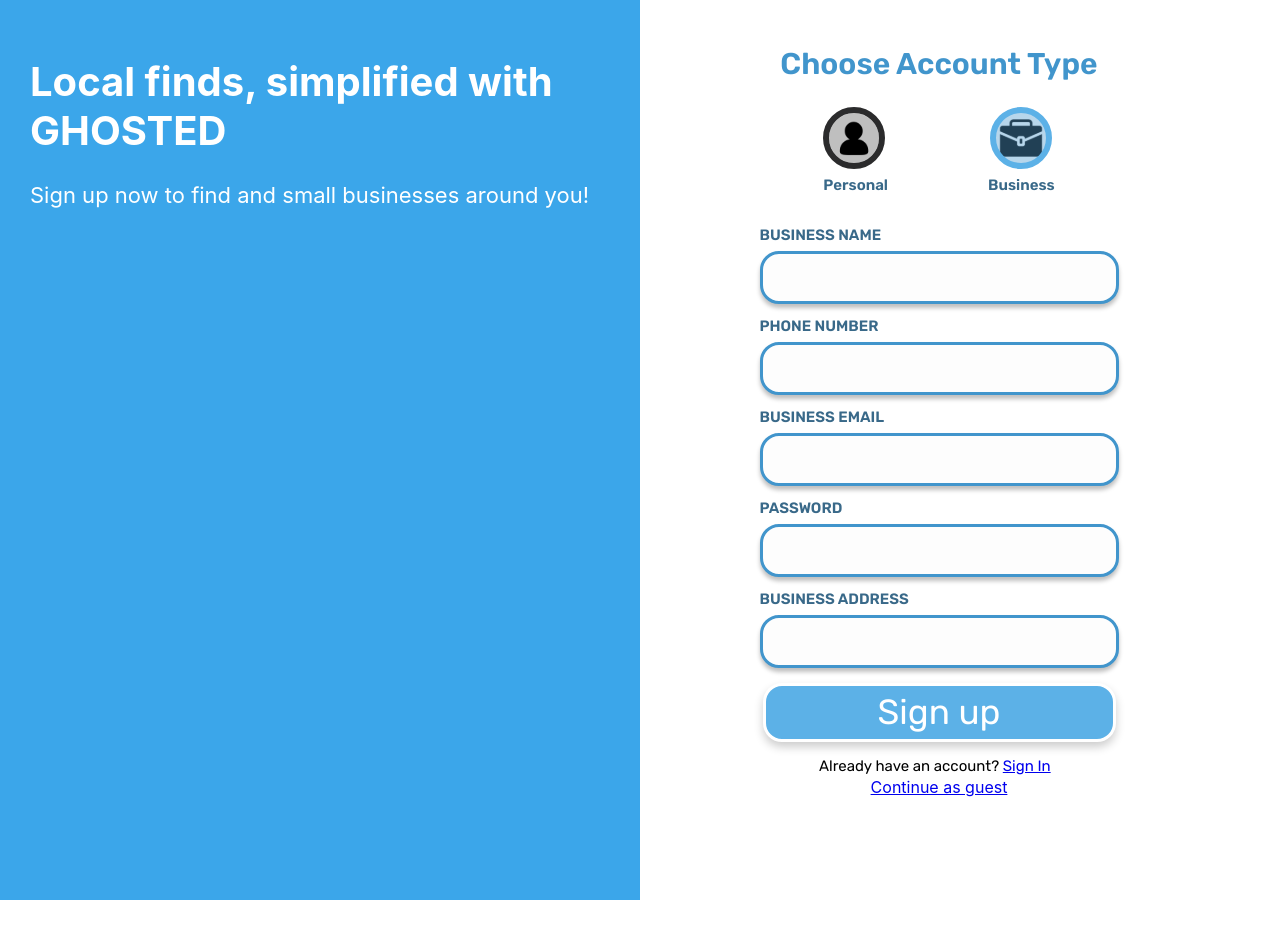
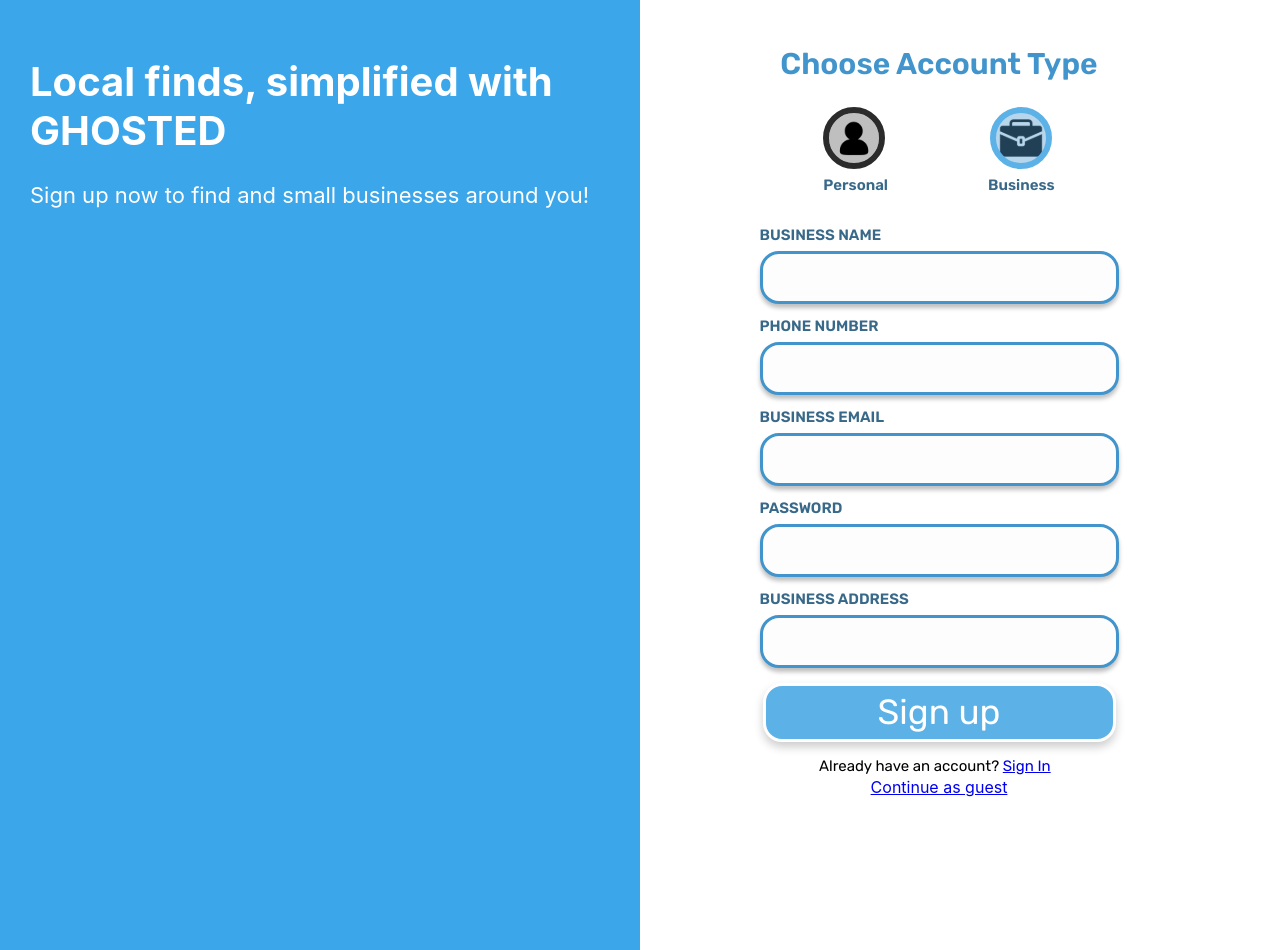
Before and after one commit to sadiatasneemkhan/Ghosted, a React (Create React App) app in the folder client/my-app/: page /signup in a window 1280 px wide. Before the commit the page ends 900 px from the top, so only its background shows below. Built offline with nearby package versions, Linux system fonts and the light colour scheme.

Commit message:
CSS modified fro signup page

```diff
--- a/client/my-app/src/pages/pages.css
+++ b/client/my-app/src/pages/pages.css
@@ -295,7 +295,7 @@
 
     .split-screen {
         display: flex;
-        height: 900px;
+        height: 950px;
         flex: 1; /* Make the right side take up half of the available space */
         background: linear-gradient(to right, #3BA6EA, #3BA6EA 50%, white 50%, white); /* Adjust colors as needed */
       }
```
